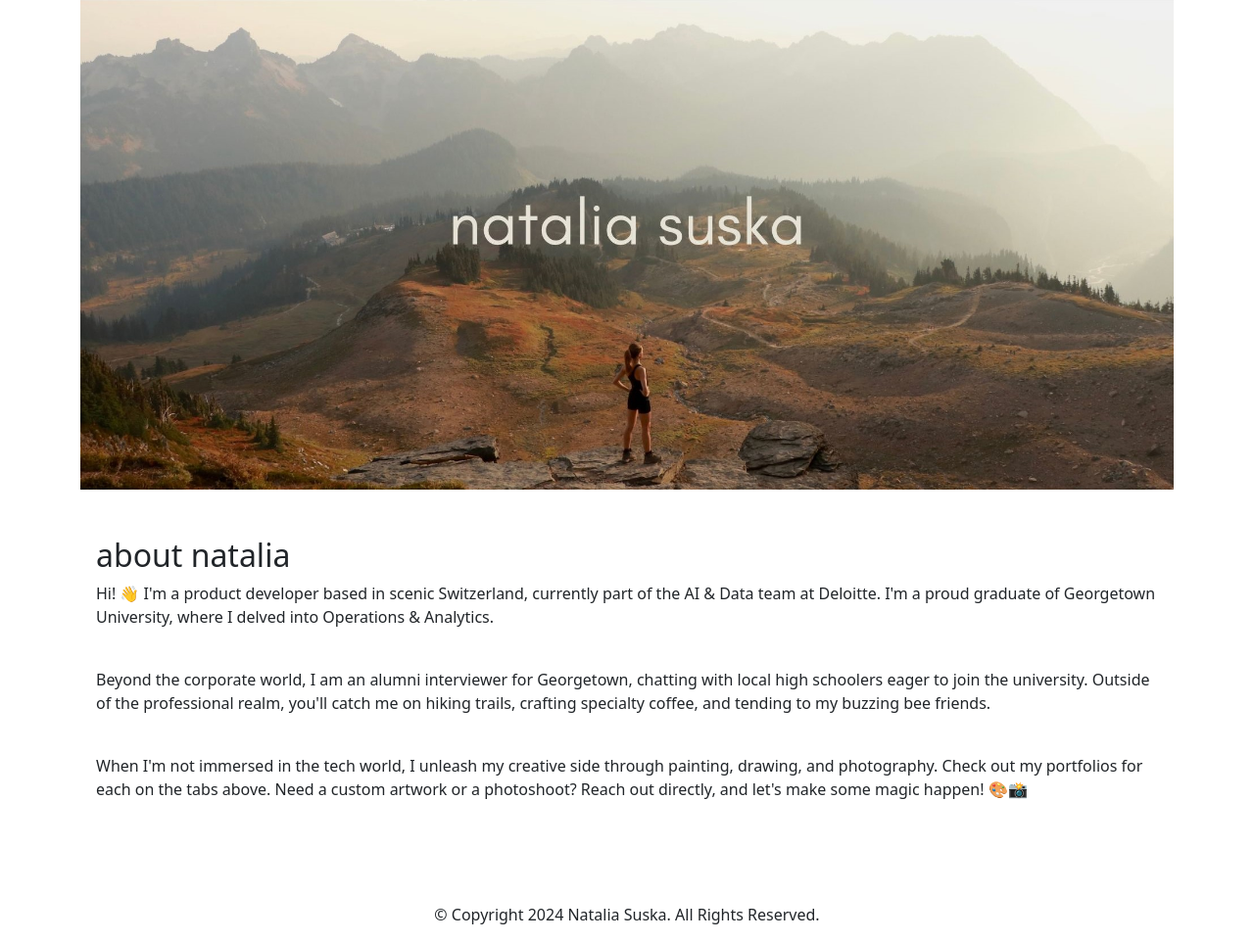
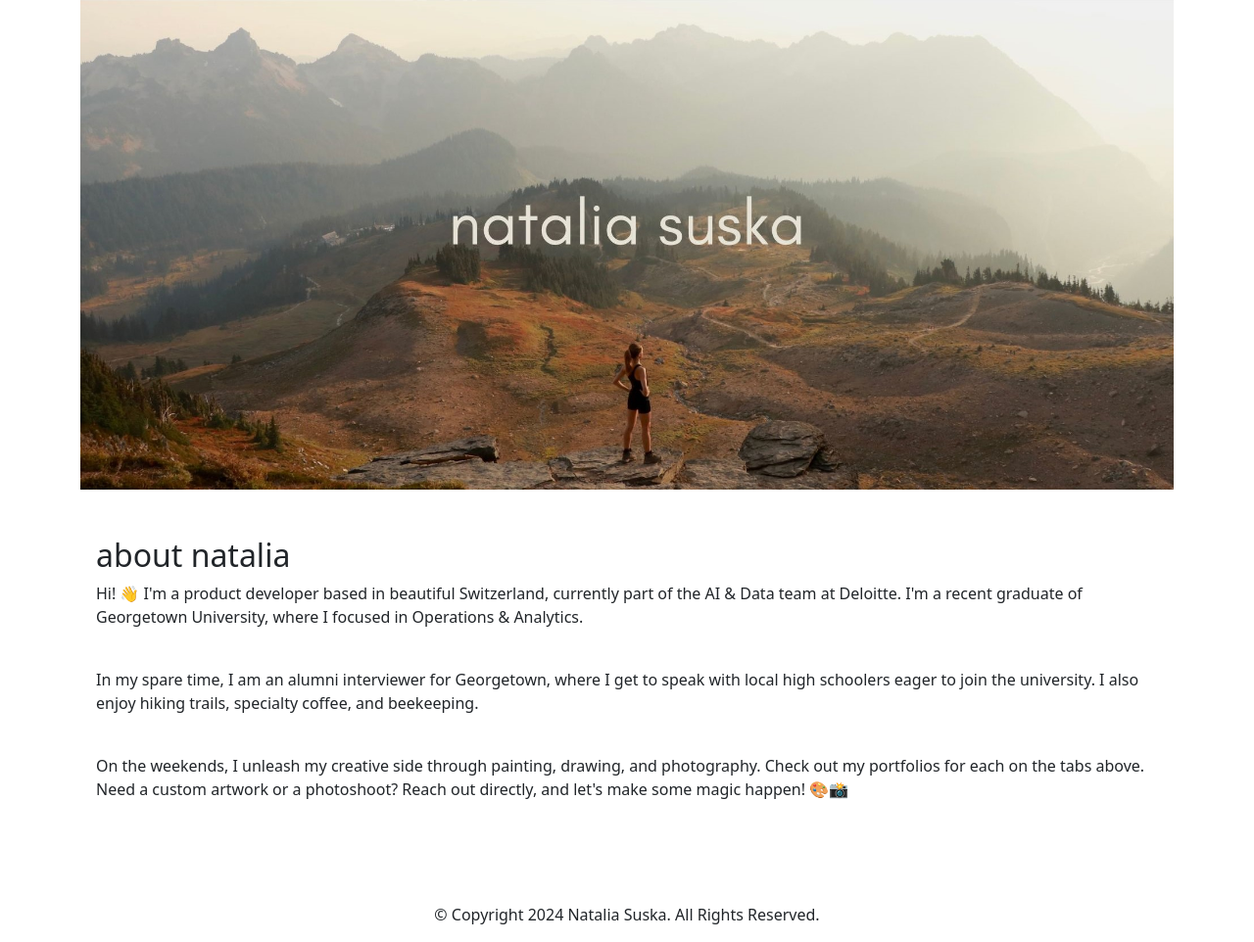
Before and after one commit to nataliasuska/natalia, a Flask app: page / in a window 1280 px wide. Shown: the part 89-1051 px from the top of the page at 98% size. Run offline with Flask 3, Linux system fonts and the light colour scheme; some libraries are stand-ins or nearby versions.

Commit message:
Update home.html

```diff
--- a/website/templates/home.html
+++ b/website/templates/home.html
@@ -12,15 +12,15 @@
           <div class="col">
               <h2>about natalia</h2>
               <p>Hi! 👋
-                I'm a product developer based in scenic Switzerland, currently part of the AI & Data team at Deloitte. I'm a proud graduate of Georgetown University, where I delved into Operations & Analytics.
+                I'm a product developer based in beautiful Switzerland, currently part of the AI & Data team at Deloitte. I'm a recent graduate of Georgetown University, where I focused in Operations & Analytics.
               </p>
                 <br>
               <p>
-                Beyond the corporate world, I am an alumni interviewer for Georgetown, chatting with local high schoolers eager to join the university. Outside of the professional realm, you'll catch me on hiking trails, crafting specialty coffee, and tending to my buzzing bee friends.
+                In my spare time, I am an alumni interviewer for Georgetown, where I get to speak with local high schoolers eager to join the university. I also enjoy hiking trails, specialty coffee, and beekeeping.
               </p>
                 <br>
               <p>
-                When I'm not immersed in the tech world, I unleash my creative side through painting, drawing, and photography. Check out my portfolios for each on the tabs above. Need a custom artwork or a photoshoot? Reach out directly, and let's make some magic happen! 🎨📸
+                On the weekends, I unleash my creative side through painting, drawing, and photography. Check out my portfolios for each on the tabs above. Need a custom artwork or a photoshoot? Reach out directly, and let's make some magic happen! 🎨📸
               </p>
           </div>
         </div>
```
